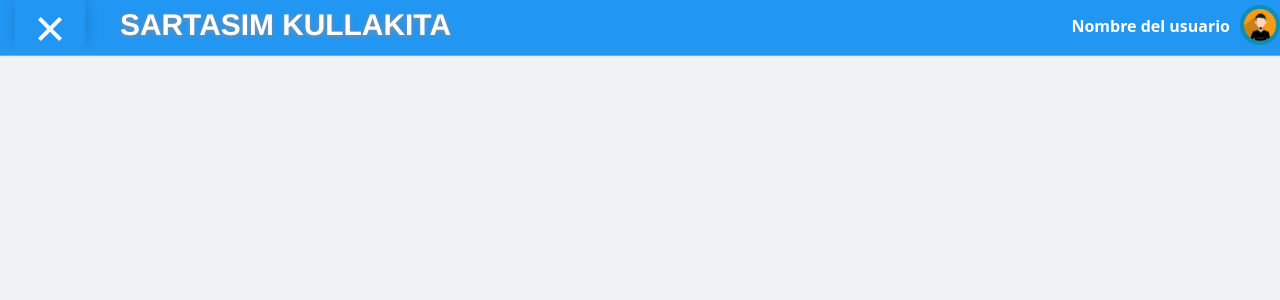
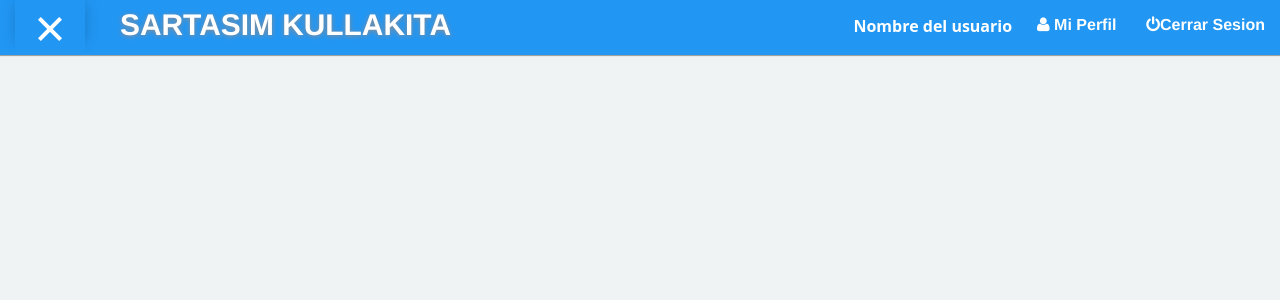
Before and after one commit to wenguz/Angular-basico, an Angular app: page / in a window 1280 px wide. Shown: the top 300 px of the page. Built offline with nearby package versions, Linux system fonts and the light colour scheme.

Commit message:
Construccion del header para todo el sistema.

```diff
--- a/src/app/compartido/header/header.component.html
+++ b/src/app/compartido/header/header.component.html
@@ -10,19 +10,18 @@
                 <a href="index_admin.html" class="navbar-brand">
                  <b>SARTASIM KULLAKITA</b>
                 </a>
-              <ul class="nav navbar-nav navbar-right user-nav">
+                <ul class="nav navbar-nav navbar-right user-nav">
                 <li class="user-name"><span>Nombre del usuario</span></li>
-                  <li class="dropdown avatar-dropdown">
-                   <img src="assets/img/avatar.jpg" class="img-circle avatar" alt="user name" data-toggle="dropdown" aria-haspopup="true" aria-expanded="true"/>
-                   <ul class="dropdown-menu user-dropdown">
-                     <li><a href="ver_perfil.html"><span class="fa fa-user"></span> Mi Perfil</a></li>
-                     <li class="more">
-                      <ul>
-                        <li><a href="login_prueba.html"><span class="fa fa-power-off "></span>Cerrar Sesion</a></li>
-                      </ul>
-                    </li>
-                  </ul>
+                <!--
+                   <li class="dropdown avatar-dropdown">
+                   <img src="assets/img/avatar.jpg" class="img-circle avatar" alt="opciones" data-toggle="dropdown" aria-haspopup="true" aria-expanded="true"/>
+                    <ul class="dropdown-menu user-dropdown">
+                    -->
+                      <li><a href="ver_perfil.html"><span class="fa fa-user"></span> Mi Perfil</a></li>
+                      <li><a href="login_prueba.html"><span class="fa fa-power-off "></span>Cerrar Sesion</a></li>
+                    <!--</ul>
                 </li>
+              -->
               </ul>
             </div>
           </div>
```
Also changed, not shown: src/index.html (indentation only).
